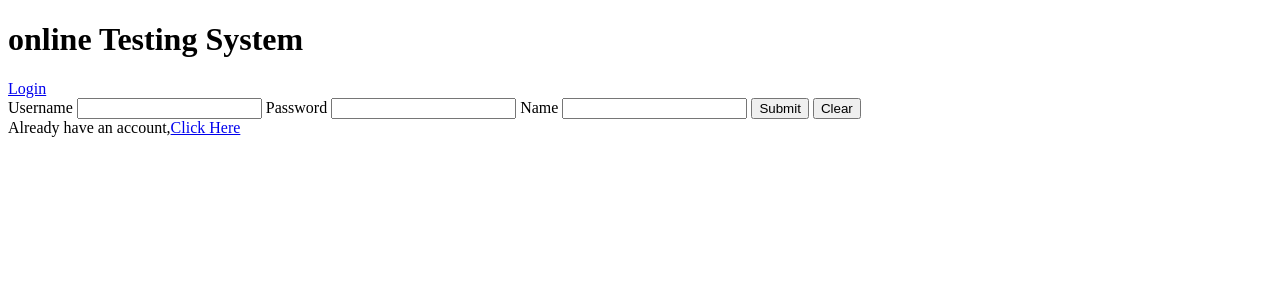
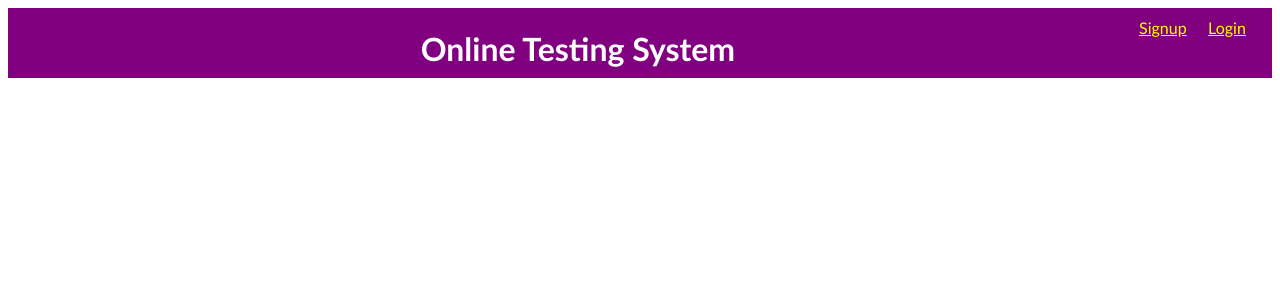
Before and after one commit to Shaktidube/odoo_combat_project, a Django app: page /OTS/new-candidate in a window 1280 px wide. Shown: the top 300 px of the page. Run offline with Django 5.2, Linux system fonts and the light colour scheme.

Commit message:
Completed

```diff
--- /dev/null
+++ b/OTS/static/buttonstyle.css
@@ -0,0 +1,29 @@
+.button-link{
+    width: 200px;
+    height: 40px;
+    background-color: red;
+    color:black;
+    margin-bottom: 20px;
+    padding: 20px;
+    border-radius: 5px;
+    text-align: center;
+    /* box-shadow: 10px 10px ; */
+    /* box-shadow: 2px 2px 4px rgba(0, 0, 0, 0.8); */
+    transition: 0.5s;
+
+}
+
+.button-link a{
+    text-decoration: none;
+    color: white;
+    font-size: 22px;
+}
+
+.button-link a:hover{
+    color: yellow;
+}
+
+.button-link:hover{
+    transform:translateX(25px);
+    background-color: black;
+}
--- /dev/null
+++ b/OTS/static/formstyle.css
@@ -0,0 +1,32 @@
+form{
+    box-sizing: border-box;
+    padding: 20px;
+    border-radius: 10px;
+    background-color: aliceblue;
+    display: table;
+    width: 100%;
+}
+
+input{
+    display: block;
+    width: 100%;
+    margin-bottom: 20px;
+    height: 30px;
+    font-size: 22px;
+}
+
+.question{
+    color:red;
+    font-size: 22px;
+    margin-bottom: 20px;
+}
+
+.options{
+    font-size:22px;
+}
+
+.options input{
+    display: inline;
+    width:fit-content;
+    height:10px;
+}
--- /dev/null
+++ b/OTS/static/theme.css
@@ -0,0 +1,77 @@
+*{
+    font-family: 'Gill Sans', 'Gill Sans MT', Calibri, 'Trebuchet MS', sans-serif;
+}
+
+.top{
+    background-color: purple;
+    height: 50px ;
+    margin-bottom: 20px;
+    padding: 10px;
+    text-align: center;
+}
+
+.top div.sitename{
+    display: inline-block;
+    color: white;
+    position: relative;
+    top: -10px;
+}
+
+.top div.menu{
+    float: right;
+}
+
+.top div.menu a{
+    color:yellow;
+    display: inline-block;
+    min-width: 50px;
+    margin-right: 10px;
+    transition: 0.5s;
+}
+
+.top div.menu a:hover{
+    background-color: red;
+    color: whitesmoke;
+    transform: scale(1.3);
+}
+
+.content{
+    width:70%;
+    margin-left: auto;
+    margin-right: auto;
+
+}
+
+table{
+    width:90%;
+}
+
+table tr:nth-child(odd){
+    background-color: green;
+    color:white;
+    height: 30px;
+}
+
+table tr:nth-child(even){
+    background-color: yellow;
+    height: 30px;
+}
+
+table tr:first-child{
+    background-color: purple;
+}
+
+table tr:hover{
+    background-color: red;
+    color:whitesmoke;
+}
+
+table td{
+    text-align:center;
+}
+
+span.special{
+    color:blue;
+    font-weight: bold;
+
+}
--- a/OTS/templates/main.html
+++ b/OTS/templates/main.html
@@ -1,23 +1,24 @@
 <!DOCTYPE html>
+{% load static %}
 <html lang="en">
 <head>
     <meta charset="UTF-8">
     <meta name="viewport" content="width=device-width, initial-scale=1.0">
-    <title>{% block title%}{% endblock %}</title>
+    <title>{% block title %}{% endblock title %}</title>
+    <link rel="stylesheet" href="{% static 'theme.css' %}">
+    <link rel="stylesheet" href="{% static 'formstyle.css' %}">
+    <link rel="stylesheet" href="{% static 'buttonstyle.css' %}">
+
 </head>
 <body>
-    <div class="top">
-
-        <div class="sitename">
-            <h1>online Testing System</h1>
+    <div class = "top">
+        <div class="sitename"><h1>Online Testing System</h1></div>
+        <div class = "menu">
+            {% block top %}{% endblock %}
         </div>
     </div>
-    <div class="menu">
-        {% block top %} {% endblock %}
+    <div class="content">
+        {%block content%}{% endblock %}
     </div>
-    <div class="content">
-        {% block content %} {% endblock %}
-    </div>
-
 </body>
 </html>
--- a/OTS/templates/registration_form.html
+++ b/OTS/templates/registration_form.html
@@ -1,27 +1,26 @@
 {% extends 'main.html' %}
 
+{% block title %} Welcome to Online Testing System {% endblock title %}
+{% block top %}
+<a href="{% url 'OTS:registrationForm' %}">Signup</a>
+<a href="{% url 'OTS:login' %}">Login</a>
+{%endblock%}
 
-{% block title %}OTS-registration Form {% endblock title%}
-{% block top%}
-<a href="{% url 'OTS:login' %}">Login</a>
-
+{% block content %}
+{% if userStatus == 1 %}
+    <div class="userStatus">
+        Sorry, username already exists, please try different username.
+        <a href="{% url 'OTS:registrationForm' %}">Back to Candidate Registration Form</a>
+    </div>
+{% elif userStatus == 2 %}
+    <div class="userStatus">
+        Congratulations!!, User created successfully.
+        <a href="{% url 'OTS:login' %}">Login </a>
+    </div>
+ {% elif userStatus == 3 %}
+    <div class="userStatus">
+        Oops!!, Improper Request
+        <a href="{% url 'OTS:registrationForm' %}">Back to Candidate Registration Form</a>
+    </div>
+{% endif %}
 {% endblock %}
-{% block content%}
-<div class="all-forms">
-    <form action="{% url 'OTS:storeCandidate' %}" method="post">
-        {% csrf_token %}
-        <label for="username">Username</label>
-        <input type="text" name="username">
-
-        <label for="password">Password</label>
-        <input type="password" name="password">
-
-        <label for="name">Name</label>
-        <input type="text" name="name">
-
-        <input type="submit" value="Submit">
-        <input type="reset" value="Clear">
-    </form>
-    Already have an account,<a href="{% url 'OTS:login'%}">Click Here</a>
-</div>
-{% endblock %}
--- a/OTS/urls.py
+++ b/OTS/urls.py
@@ -1,18 +1,16 @@
 from django.urls import path
 from OTS.views import *
 app_name='OTS'
-
-urlpatterns= [
-    path('',welcome),
-    path('new-candidate',candidateRegistrationForm,name='registrationForm'),
-    path('store-candidate',candidateRegistration,name='storeCandidate'),
-    path('login',loginView,name='login'),
-    path('home',candidateHome,name='home'),
-    path('test-paper',testPaper),
-    path('calculate-result',calculateTestResult),
-    path('test-history',testResultHistory),
-    path('result',showTestResult),
-    path('logout',logoutView),
-
+urlpatterns = [
+    path('',welcome ),
+    path('new-candidate', candidateRegistrationform, name='registrationForm'),
+    path('store-candidate', candidateRegistration, name='storeCandidate'),
+    path('login', loginView, name='login'),
+    path('home', candidateHome, name='home'),
+    path('test-paper', testPaper, name='testPaper'),
+    path('calculate-result', calculateTestResult, name='calculateTest'),
+    path('test-history', TestResultHistory, name = 'testHistory'),
+    path('result', showTestResult, name='result'),
+    path('logout',logoutView, name='logout'),
 
 ]
--- a/OTS/views.py
+++ b/OTS/views.py
@@ -1,83 +1,139 @@
 from django.shortcuts import render
-from django.http import HttpResponse,HttpResponseRedirect
+from django.http import HttpResponse, HttpResponseRedirect
+from OTS.models import *
 from django.template import loader
-from OTS.models import *
+import random
 
 def welcome(request):
-    template=loader.get_template('welcome.html')
+    template = loader.get_template('welcome.html')
     return HttpResponse(template.render())
 
-def candidateRegistrationForm(request):
-    res=render(request,'registration_form.html')
+def candidateRegistrationform(request):
+    res = render(request, 'registration_form.html')
     return res
-
 
 def candidateRegistration(request):
     if request.method == 'POST':
         username = request.POST['username']
-        if Candidate.objects.filter(username=username).exists():
-            userStatus = 1  # Username already exists
+        #Check if user already exists
+        if len(Candidate.objects.filter(username = username)):
+            userStatus = 1
         else:
-            candidate = Candidate(
-                username=username,
-                password=request.POST['password'],
-                name=request.POST['name']
-            )
+            candidate = Candidate()
+            candidate.username = username
+            candidate.password = request.POST['password']
+            candidate.name = request.POST['name']
             candidate.save()
-            userStatus = 2  # Registration successful
+            userStatus = 2
     else:
-        userStatus = 3  # Not a POST request
+        userStatus = 3 #Request method is not post
 
     context = {
-        'userStatus': userStatus
+        'userStatus' : userStatus
     }
-    return render(request, 'registration.html', context)
-
-
+    res = render(request, 'registration.html', context)
+    return res
 
 def loginView(request):
     if request.method == 'POST':
         username = request.POST['username']
         password = request.POST['password']
-        candidate = Candidate.objects.filter(username=username,password=password)
+        candidate = Candidate.objects.filter(username=username, password=password)
         if len(candidate)==0:
-            loginError = "Invalid Username or password"
-            res = render(request,'login.html',{'loginError':loginError})
+            loginError = "Invalid Username or Password"
+            res = render(request, 'login.html', {'loginError':loginError})
         else:
             request.session['username'] = candidate[0].username
             request.session['name'] = candidate[0].name
-            res=HttpResponseRedirect("home")
-
+            res = HttpResponseRedirect("home")
     else:
-        res=render(request,'login.html')
-
+        res = render(request, 'login.html')
     return res
 
-
 def candidateHome(request):
-    if 'name' not in request.keys():
-        res=HttpResponseRedirect(request,'login.html')
-
+    if 'name' not in request.session.keys():
+        res = HttpResponseRedirect("login")
     else:
-        res=render(request,'home.html')
+        res = render(request, 'home.html')
     return res
 
 
 def testPaper(request):
-    pass
-
+    if 'name' not in request.session.keys():
+        res = HttpResponseRedirect("login")
+    #fetch question from database table
+    n = int(request.GET['n'])
+    question_pool = list(Question.objects.all())
+    random.shuffle(question_pool)
+    question_list = question_pool[:n]
+    context = {'questions':question_list}
+    res = render(request, 'test_paper.html', context)
+    return res
 
 def calculateTestResult(request):
-    pass
+    if 'name' not in request.session.keys():
+        res = HttpResponseRedirect("login")
+    total_attempt = 0
+    total_right = 0
+    total_wrong = 0
+    qid_list = []
+    for k in request.POST:
+        if k.startswith('qno'):
+            qid_list.append(int(request.POST[k]))
+    for n in qid_list:
+        question=Question.objects.get(qid=n)
+        try:
+            if question.ans==request.POST['q'+str(n)]:
+                total_right+=1
+            else:
+                total_wrong+=1
+            total_attempt+=1
+        except:
+            pass
+    # points = 0
 
+    # if len(qid_list) > 0:
+    points = (total_right - total_wrong) / len(qid_list) * 10
+    #store result in Result table
+    result = Result()
+    result.username = Candidate.objects.get(username = request.session['username'])
+    result.attempt = total_attempt
+    result.right = total_right
+    result.wrong = total_wrong
+    result.points = points
+    result.save()
 
-def testResultHistory(request):
-    pass
+    #update candidate table
+    candidate = Candidate.objects.get(username = request.session['username'])
+    candidate.test_attempt += 1
+    candidate.points = (candidate.points*(candidate.test_attempt-1)+points)/candidate.test_attempt
+    candidate.save()
+    return HttpResponseRedirect('result')
+
+def TestResultHistory(request):
+    if 'name' not in request.session.keys():
+        res = HttpResponseRedirect("login")
+
+    candidate = Candidate.objects.filter(username = request.session['username'])
+    result = Result.objects.filter(username_id = candidate[0].username)
+    context = {'candidate':candidate[0], 'result':result}
+    res = render(request, 'candidate_history.html', context)
+    return res
 
 
 def showTestResult(request):
-    pass
-
+    if 'name' not in request.session.keys():
+        res = HttpResponseRedirect("login")
+    #fetch latest result from Result Table
+    result = Result.objects.filter(resultid = Result.objects.latest('resultid').resultid, username_id = request.session['username'])
+    context = {'result':result}
+    res = render(request, 'show_result.html', context)
+    return res
 
 def logoutView(request):
-    pass
+     if 'name' in request.session.keys():
+        del request.session['username']
+        del request.session['name']
+     return HttpResponseRedirect("login")
+
+# Create your views here.
```
Also changed, not shown: OTS/templates/candidate_history.html (added, +34 -0 lines), OTS/templates/home.html (added, +23 -0 lines), OTS/templates/login.html (+18 -17 lines), OTS/templates/registration.html (+16 -16 lines), OTS/templates/show_result.html (added, +30 -0 lines), OTS/templates/test_paper.html (added, +23 -0 lines), OTS/templates/welcome.html (+5 -5 lines), db.sqlite3.
